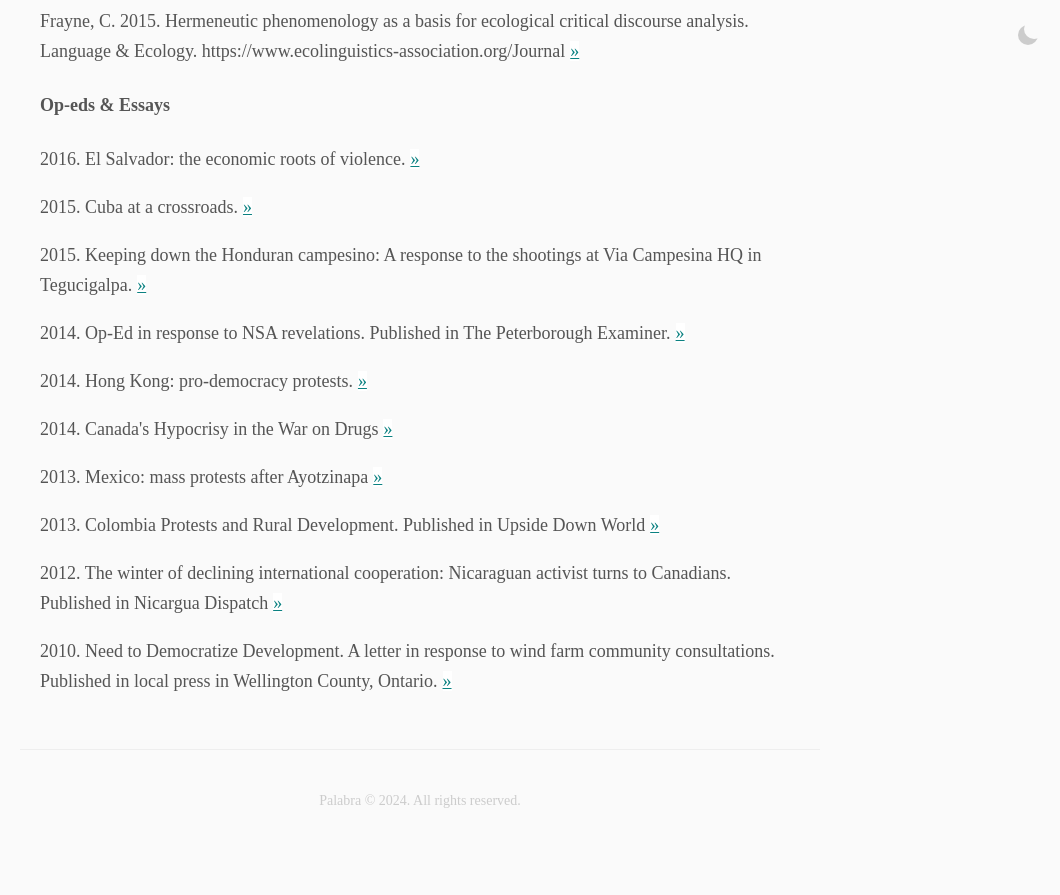
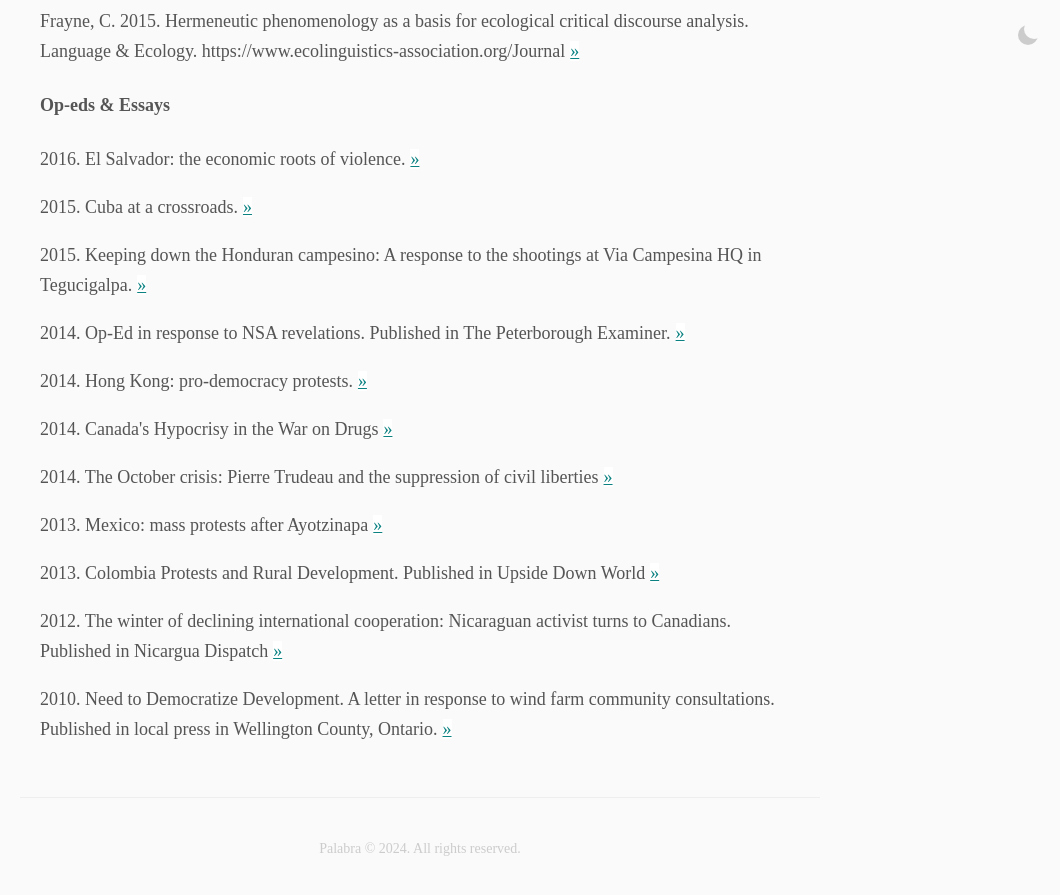
Before and after one commit to craigmateo/palabra, a Jekyll site: the page built from _pages/writing.html, in a window 1280 px wide and 900 px high, scrolled down 2785 px. Shown: the top 895 px of the window, without its empty margins (220-1280 px from the left). Built offline with Jekyll 4.4.1, drawn with Linux system fonts in a browser that asks for light colours; some web fonts are replaced; before the commit the page ends 3637 px from its top, so only the background shows below that.

Commit message:
updating link

```diff
--- a/_pages/writing.html
+++ b/_pages/writing.html
@@ -84,6 +84,8 @@ permalink: /writing/
 
 <p>2014. Canada's Hypocrisy in the War on Drugs<a class="link" target="_blank" href="https://drive.google.com/file/d/14fJAEmsOmFpjVnhlCEfA7QtTIemnOUeG/view?usp=sharing">&raquo;</a></p>
 
+<p>2014. The October crisis: Pierre Trudeau and the suppression of civil liberties<a class="link" target="_blank" href="https://drive.google.com/file/d/1Vx1AZgo52GN-fkOPmYeI2PXOUDDpiHOS/view?usp=sharing">&raquo;</a></p>
+
 <p>2013. Mexico: mass protests after Ayotzinapa<a class="link" target="_blank" href="https://drive.google.com/file/d/1xMSx6OAWKEXQk5EWiRl1p9_zhJ7Jnjja/view?usp=sharing">&raquo;</a></p>
 
 <p>2013. Colombia Protests and Rural Development. Published in Upside Down World<a class="link" target="_blank" href="https://drive.google.com/file/d/1cKtyg0piuNeoTalyM_vG66-WL_m1QXY4/view?usp=sharing">&raquo;</a></p>
```
